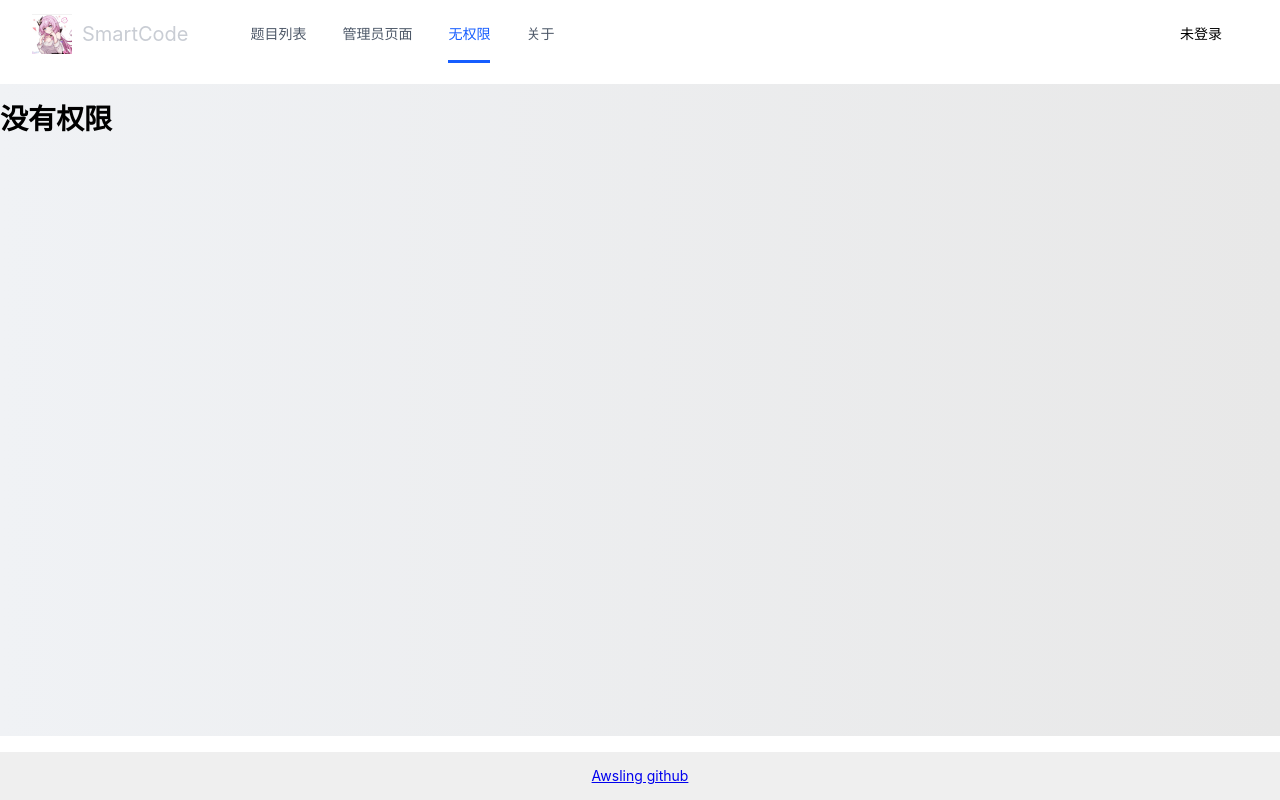
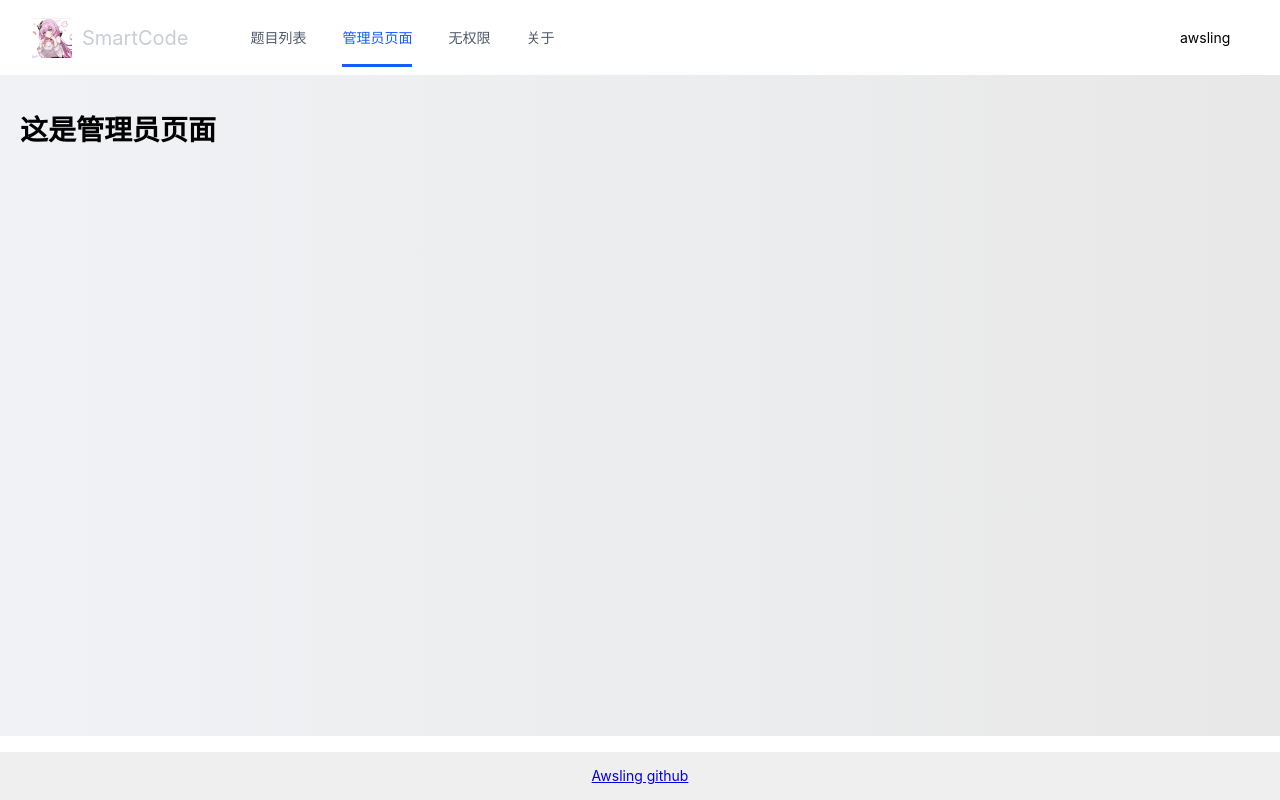
Before and after one commit to thinking-bzf/OnlineJudge, a Vue app in the folder web/: page /admin in a window 1280 px wide. Before the commit this address led to /noAuth. Built offline with nearby package versions, Linux system fonts and the light colour scheme.

Commit message:
feat: 全局权限管理通用方法，控制用户访问页面的权限

```diff
--- /dev/null
+++ b/web/src/access/AccessEnum.ts
@@ -0,0 +1,8 @@
+// 权限定义
+const ACCESS_ENUM = {
+  NOT_LOGIN: "not_login",
+  USER: "user",
+  ADMIN: "admin",
+};
+
+export default ACCESS_ENUM;
--- /dev/null
+++ b/web/src/access/CheckAccess.ts
@@ -0,0 +1,34 @@
+import ACCESS_ENUM from "@/access/AccessEnum";
+
+/**
+ * 检查当前用户是否具有某一个权限
+ * @param loginUser 当前登录用户
+ * @param needAccess 需要有的权限
+ * @returns 是否有权限
+ */
+const checkAccess = (loginUser: any, needAccess = ACCESS_ENUM.NOT_LOGIN) => {
+  // 获取当前用户具有的权限,如果没有loginUser则默认为未登录
+  const loginUserAccess = loginUser?.userRole ?? ACCESS_ENUM.NOT_LOGIN;
+
+  if (needAccess === ACCESS_ENUM.NOT_LOGIN) {
+    return true;
+  }
+  // 如果用户需要登录才能访问
+  if (needAccess === ACCESS_ENUM.USER) {
+    // 如果用户未登录，则无权限
+    if (loginUserAccess === ACCESS_ENUM.NOT_LOGIN) {
+      return false;
+    }
+  }
+
+  // 如果需要管理员权限
+  if (needAccess === ACCESS_ENUM.ADMIN) {
+    // 如果不为管理员，则表示无权限
+    if (loginUserAccess !== ACCESS_ENUM.ADMIN) {
+      return false;
+    }
+  }
+  return true;
+};
+
+export default checkAccess;
--- a/web/src/components/GlobleHeader.vue
+++ b/web/src/components/GlobalHeader.vue
@@ -1,5 +1,5 @@
 <template>
-  <a-row class="globalHeader" style="margin-bottom: 16px" align="center">
+  <a-row class="globalHeader" align="center" :wrap="false">
     <a-col flex="auto">
       <div class="menu">
         <a-menu
@@ -18,7 +18,7 @@
               <div class="title">SmartCode</div>
             </div>
           </a-menu-item>
-          <a-menu-item v-for="item in routes" :key="item.path">
+          <a-menu-item v-for="item in visibleRoutes" :key="item.path">
             {{ item.name }}
           </a-menu-item>
         </a-menu>
@@ -33,10 +33,24 @@
 <script setup lang="ts">
 import { routes } from "@/router/routes";
 import { useRouter } from "vue-router";
-import { ref } from "vue";
+import { computed, ref } from "vue";
 import { useStore } from "vuex";
+import checkAccess from "@/access/CheckAccess";
+import ACCESS_ENUM from "@/access/AccessEnum";
 
 const router = useRouter();
+const store = useStore();
+
+// 过滤出需要显示的菜单项
+const visibleRoutes = computed(() => {
+  return routes.filter((item, index) => {
+    if (item.meta?.hideInMenu) {
+      return false;
+    }
+    const loginUser = store.state.user?.loginUser;
+    return checkAccess(loginUser, item?.meta?.access as string);
+  });
+});
 
 // 默认主页
 const selectedKeys = ref(["/"]);
@@ -45,15 +59,15 @@
   selectedKeys.value = [to.path];
 });
 
-const store = useStore();
-// console.log(store.state.user.loginUser.userName);
+// 模拟登录
+setTimeout(() => {
+  store.dispatch("user/getLoginUser", {
+    userName: "awsling",
+    userRole: ACCESS_ENUM.ADMIN,
+  });
+}, 3000);
 
-// setTimeout(() => {
-//   store.dispatch("user/getLoginUser", {
-//     userName: "awsling",
-//   });
-// }, 3000);
-
+// 菜单点击事件
 const doMenuClick = (key: string) => {
   router.push({
     path: key,
--- a/web/src/layout/BasicLayout.vue
+++ b/web/src/layout/BasicLayout.vue
@@ -2,7 +2,7 @@
   <div id="basicLayout">
     <a-layout style="min-height: 100vh">
       <a-layout-header class="header">
-        <GlobleHeader />
+        <GlobalHeader />
       </a-layout-header>
       <a-layout-content class="content">
         <router-view />
@@ -18,12 +18,13 @@
 
 <style>
 #basicLayout .header {
-  line-height: 64px;
+  line-height: 75px;
 }
 
 #basicLayout .content {
   background: linear-gradient(to right, #f0f2f5, #e8e8e8);
   margin-bottom: 16px;
+  padding: 20px;
 }
 
 #basicLayout .footer {
@@ -37,5 +38,5 @@
 }
 </style>
 <script setup lang="ts">
-import GlobleHeader from "@/components/GlobleHeader.vue";
+import GlobalHeader from "@/components/GlobalHeader.vue";
 </script>
--- a/web/src/router/routes.ts
+++ b/web/src/router/routes.ts
@@ -2,6 +2,7 @@
 import HomeView from "@/views/HomeView.vue";
 import AdminView from "@/views/AdminView.vue";
 import NoAuthView from "@/views/NoAuthView.vue";
+import ACCESS_ENUM from "@/access/AccessEnum";
 
 export const routes: Array<RouteRecordRaw> = [
   {
@@ -14,7 +15,15 @@
     name: "管理员页面",
     component: AdminView,
     meta: {
-      access: "canAdmin",
+      access: ACCESS_ENUM.ADMIN,
+    },
+  },
+  {
+    path: "/hide",
+    name: "隐藏页面",
+    component: NoAuthView,
+    meta: {
+      hideInMenu: true,
     },
   },
   {
--- a/web/src/store/user.ts
+++ b/web/src/store/user.ts
@@ -1,5 +1,6 @@
 // getters
 import { StoreOptions } from "vuex";
+import ACCESS_ENUM from "@/access/AccessEnum";
 
 const getters = {};
 
@@ -9,13 +10,14 @@
   state: () => ({
     loginUser: {
       userName: "未登录",
-      role: "notLogin",
+      userRole: ACCESS_ENUM.NOT_LOGIN,
     },
   }),
   getters,
   actions: {
     async getLoginUser({ commit, state }, payload) {
-      commit("updateUser", { userName: "awsling" });
+      // 改为远程请求
+      commit("updateUser", payload);
     },
   },
   mutations: {
```
